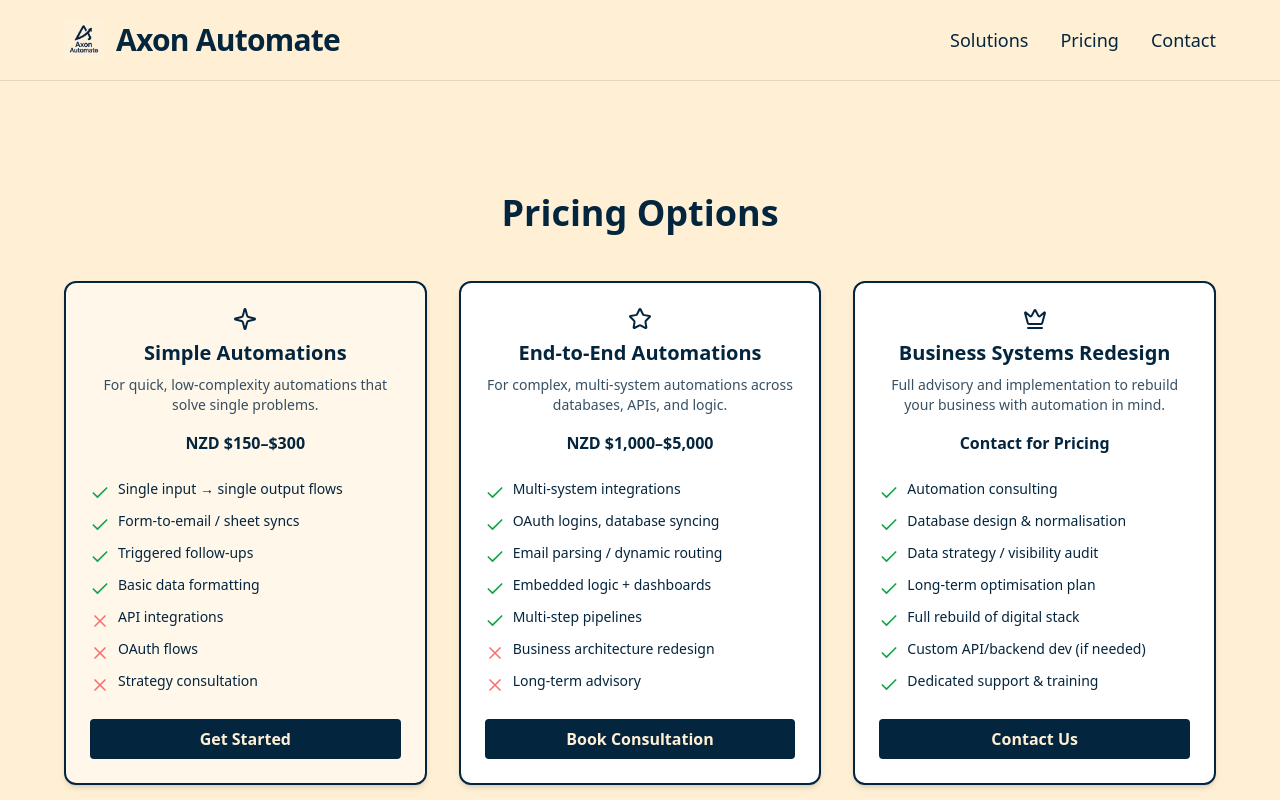
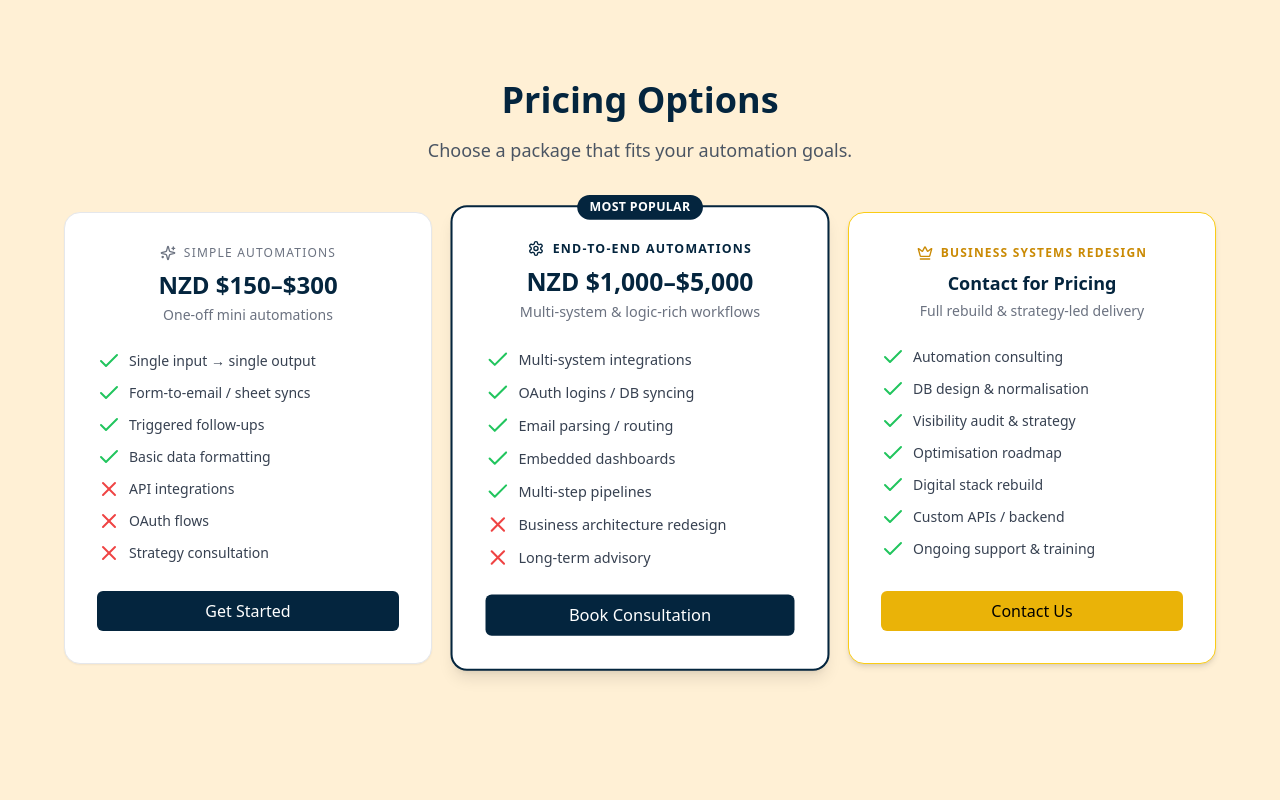
Before and after one commit to trimdex445/axon-automate, a Next.js app: page /pricing in a window 1280 px wide. Shown: the top 800 px of the page. Built offline with nearby package versions, Linux system fonts and the light colour scheme.

Commit message:
Update pricing section

```diff
--- a/pages/pricing.tsx
+++ b/pages/pricing.tsx
@@ -1,93 +1,94 @@
-import Layout from '../components/Layout';
-import { Check, X, Crown, Sparkle, Star } from 'lucide-react';
-
-const Feature = ({ label, available }: { label: string; available: boolean }) => (
-  <li className="flex items-start gap-2">
-    {available ? (
-      <Check className="text-green-600 w-5 h-5 mt-1" />
-    ) : (
-      <X className="text-red-400 w-5 h-5 mt-1" />
-    )}
-    <span className="text-sm">{label}</span>
-  </li>
-);
+import { Check, X, Crown, Sparkles, Settings } from 'lucide-react';
 
 export default function Pricing() {
   return (
-    <Layout>
-      <section className="py-16">
-        <h1 className="text-4xl font-bold mb-12 text-center">Pricing Options</h1>
+    <section className="bg-[#fff0d5] py-20 px-4">
+      <div className="max-w-6xl mx-auto text-center">
+        <h2 className="text-4xl font-bold text-[#04253e] mb-4">Pricing Options</h2>
+        <p className="text-lg text-gray-600 mb-12">
+          Choose a package that fits your automation goals.
+        </p>
 
-        <div className="grid md:grid-cols-3 gap-8">
+        <div className="grid grid-cols-1 md:grid-cols-3 gap-6">
           {/* Simple Automations */}
-          <div className="border-2 border-[#04253e] rounded-xl bg-white/50 p-6 shadow-md hover:shadow-xl hover:scale-[1.02] transition duration-300">
-            <div className="flex justify-center mb-2 text-[#04253e]">
-              <Sparkle className="w-6 h-6" />
+          <div className="relative bg-white border border-gray-200 rounded-2xl p-8 shadow-sm flex flex-col justify-between">
+            <div>
+              <div className="text-xs uppercase tracking-widest text-gray-500 mb-2 flex justify-center items-center">
+                <Sparkles className="w-4 h-4 mr-2" />
+                Simple Automations
               </div>
-            <h2 className="text-xl font-bold mb-2 text-center text-[#04253e]">Simple Automations</h2>
-            <p className="mb-4 text-sm opacity-80 text-center">For quick, low-complexity automations that solve single problems.</p>
-            <div className="text-center font-semibold mb-6 text-[#04253e]">NZD $150–$300</div>
+              <div className="text-2xl font-bold text-[#04253e] mb-1">NZD $150–$300</div>
+              <div className="text-sm text-gray-500 mb-6">One-off mini automations</div>
 
-            <ul className="space-y-2 mb-6">
-              <Feature label="Single input → single output flows" available />
-              <Feature label="Form-to-email / sheet syncs" available />
-              <Feature label="Triggered follow-ups" available />
-              <Feature label="Basic data formatting" available />
-              <Feature label="API integrations" available={false} />
-              <Feature label="OAuth flows" available={false} />
-              <Feature label="Strategy consultation" available={false} />
+              <ul className="text-sm text-gray-700 space-y-2 text-left">
+                <li className="flex items-center"><Check className="text-green-500 mr-2" /> Single input → single output</li>
+                <li className="flex items-center"><Check className="text-green-500 mr-2" /> Form-to-email / sheet syncs</li>
+                <li className="flex items-center"><Check className="text-green-500 mr-2" /> Triggered follow-ups</li>
+                <li className="flex items-center"><Check className="text-green-500 mr-2" /> Basic data formatting</li>
+                <li className="flex items-center"><X className="text-red-500 mr-2" /> API integrations</li>
+                <li className="flex items-center"><X className="text-red-500 mr-2" /> OAuth flows</li>
+                <li className="flex items-center"><X className="text-red-500 mr-2" /> Strategy consultation</li>
               </ul>
-
-            <button className="w-full bg-[#04253e] text-[#fff0d5] py-2 rounded font-semibold hover:opacity-90 transition">Get Started</button>
+            </div>
+            <button className="mt-6 bg-[#04253e] text-white py-2 px-4 rounded-md hover:bg-[#021722] transition-all">
+              Get Started
+            </button>
           </div>
 
           {/* End-to-End Automations */}
-          <div className="border-2 border-[#04253e] rounded-xl bg-white p-6 shadow-md hover:shadow-xl hover:scale-[1.02] transition duration-300">
-            <div className="flex justify-center mb-2 text-[#04253e]">
-              <Star className="w-6 h-6" />
+          <div className="relative bg-white border-2 border-[#04253e] rounded-2xl p-8 shadow-lg flex flex-col justify-between scale-[1.03] z-10">
+            <div className="absolute -top-3 left-1/2 transform -translate-x-1/2 bg-[#04253e] text-white text-xs px-3 py-1 rounded-full uppercase tracking-wide font-semibold">
+              Most popular
             </div>
-            <h2 className="text-xl font-bold mb-2 text-center text-[#04253e]">End-to-End Automations</h2>
-            <p className="mb-4 text-sm opacity-80 text-center">For complex, multi-system automations across databases, APIs, and logic.</p>
-            <div className="text-center font-semibold mb-6 text-[#04253e]">NZD $1,000–$5,000</div>
+            <div>
+              <div className="text-xs uppercase tracking-widest text-[#04253e] mb-2 flex justify-center items-center font-semibold">
+                <Settings className="w-4 h-4 mr-2" />
+                End-to-End Automations
+              </div>
+              <div className="text-2xl font-bold text-[#04253e] mb-1">NZD $1,000–$5,000</div>
+              <div className="text-sm text-gray-500 mb-6">Multi-system & logic-rich workflows</div>
 
-            <ul className="space-y-2 mb-6">
-              <Feature label="Multi-system integrations" available />
-              <Feature label="OAuth logins, database syncing" available />
-              <Feature label="Email parsing / dynamic routing" available />
-              <Feature label="Embedded logic + dashboards" available />
-              <Feature label="Multi-step pipelines" available />
-              <Feature label="Business architecture redesign" available={false} />
-              <Feature label="Long-term advisory" available={false} />
+              <ul className="text-sm text-gray-700 space-y-2 text-left">
+                <li className="flex items-center"><Check className="text-green-500 mr-2" /> Multi-system integrations</li>
+                <li className="flex items-center"><Check className="text-green-500 mr-2" /> OAuth logins / DB syncing</li>
+                <li className="flex items-center"><Check className="text-green-500 mr-2" /> Email parsing / routing</li>
+                <li className="flex items-center"><Check className="text-green-500 mr-2" /> Embedded dashboards</li>
+                <li className="flex items-center"><Check className="text-green-500 mr-2" /> Multi-step pipelines</li>
+                <li className="flex items-center"><X className="text-red-500 mr-2" /> Business architecture redesign</li>
+                <li className="flex items-center"><X className="text-red-500 mr-2" /> Long-term advisory</li>
               </ul>
-
-            <button className="w-full bg-[#04253e] text-[#fff0d5] py-2 rounded font-semibold hover:opacity-90 transition">Book Consultation</button>
+            </div>
+            <button className="mt-6 bg-[#04253e] text-white py-2 px-4 rounded-md hover:bg-[#021722] transition-all">
+              Book Consultation
+            </button>
           </div>
 
           {/* Business Systems Redesign */}
-          <div className="border-2 border-[#04253e] rounded-xl bg-white p-6 shadow-md hover:shadow-xl hover:scale-[1.02] transition duration-300">
-            <div className="flex justify-center mb-2 text-[#04253e]">
-              <Crown className="w-6 h-6" />
+          <div className="relative bg-white border border-yellow-400 rounded-2xl p-8 shadow-md flex flex-col justify-between">
+            <div>
+              <div className="text-xs uppercase tracking-widest text-yellow-600 mb-2 flex justify-center items-center font-semibold">
+                <Crown className="w-4 h-4 mr-2" />
+                Business Systems Redesign
               </div>
-            <h2 className="text-xl font-bold mb-2 text-center text-[#04253e] flex items-center justify-center gap-2">
-              Business Systems Redesign
-            </h2>
-            <p className="mb-4 text-sm opacity-80 text-center">Full advisory and implementation to rebuild your business with automation in mind.</p>
-            <div className="text-center font-semibold mb-6 text-[#04253e]">Contact for Pricing</div>
+              <div className="text-lg font-bold text-[#04253e] mb-1">Contact for Pricing</div>
+              <div className="text-sm text-gray-500 mb-6">Full rebuild & strategy-led delivery</div>
 
-            <ul className="space-y-2 mb-6">
-              <Feature label="Automation consulting" available />
-              <Feature label="Database design & normalisation" available />
-              <Feature label="Data strategy / visibility audit" available />
-              <Feature label="Long-term optimisation plan" available />
-              <Feature label="Full rebuild of digital stack" available />
-              <Feature label="Custom API/backend dev (if needed)" available />
-              <Feature label="Dedicated support & training" available />
+              <ul className="text-sm text-gray-700 space-y-2 text-left">
+                <li className="flex items-center"><Check className="text-green-500 mr-2" /> Automation consulting</li>
+                <li className="flex items-center"><Check className="text-green-500 mr-2" /> DB design & normalisation</li>
+                <li className="flex items-center"><Check className="text-green-500 mr-2" /> Visibility audit & strategy</li>
+                <li className="flex items-center"><Check className="text-green-500 mr-2" /> Optimisation roadmap</li>
+                <li className="flex items-center"><Check className="text-green-500 mr-2" /> Digital stack rebuild</li>
+                <li className="flex items-center"><Check className="text-green-500 mr-2" /> Custom APIs / backend</li>
+                <li className="flex items-center"><Check className="text-green-500 mr-2" /> Ongoing support & training</li>
               </ul>
-
-            <button className="w-full bg-[#04253e] text-[#fff0d5] py-2 rounded font-semibold hover:opacity-90 transition">Contact Us</button>
+            </div>
+            <button className="mt-6 bg-yellow-500 text-black py-2 px-4 rounded-md hover:bg-yellow-600 transition-all">
+              Contact Us
+            </button>
+          </div>
         </div>
       </div>
     </section>
-    </Layout>
   );
 }
```
Lines whose indentation alone changed are shown as unchanged.
